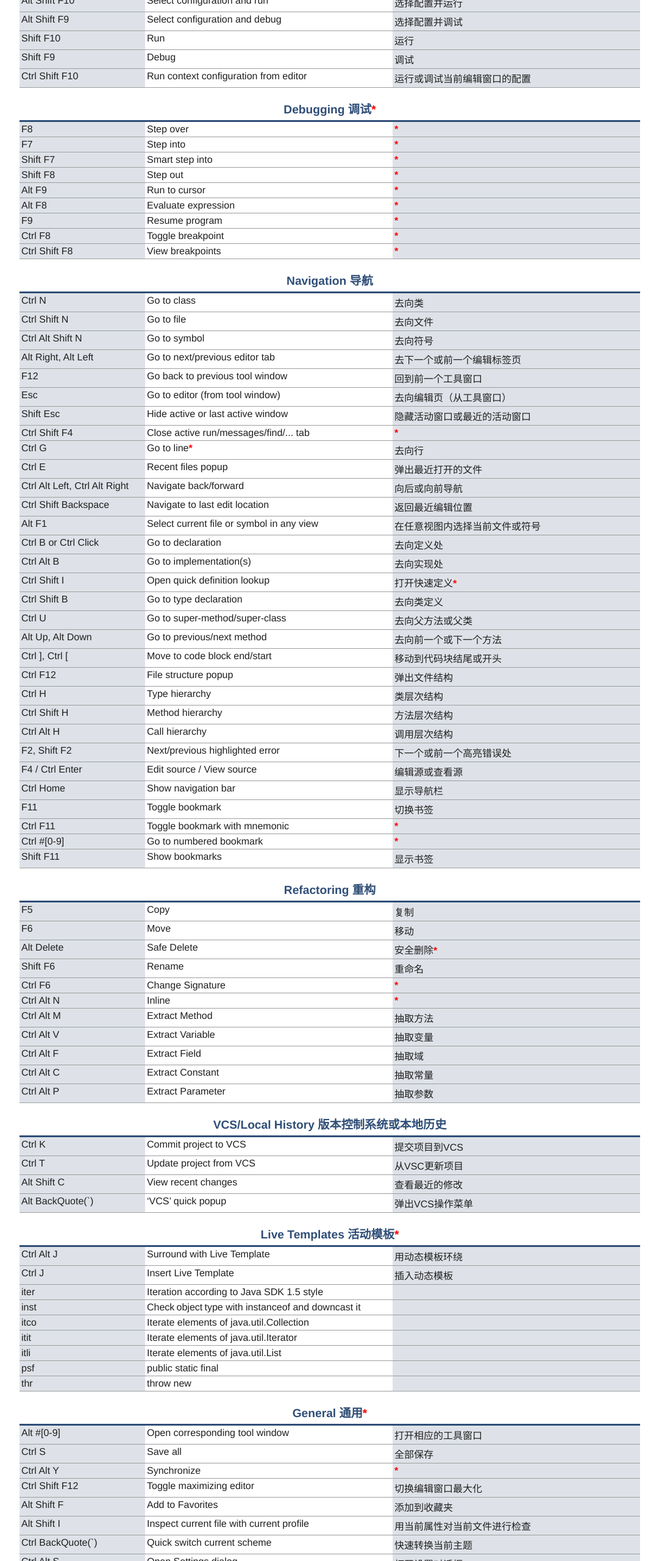
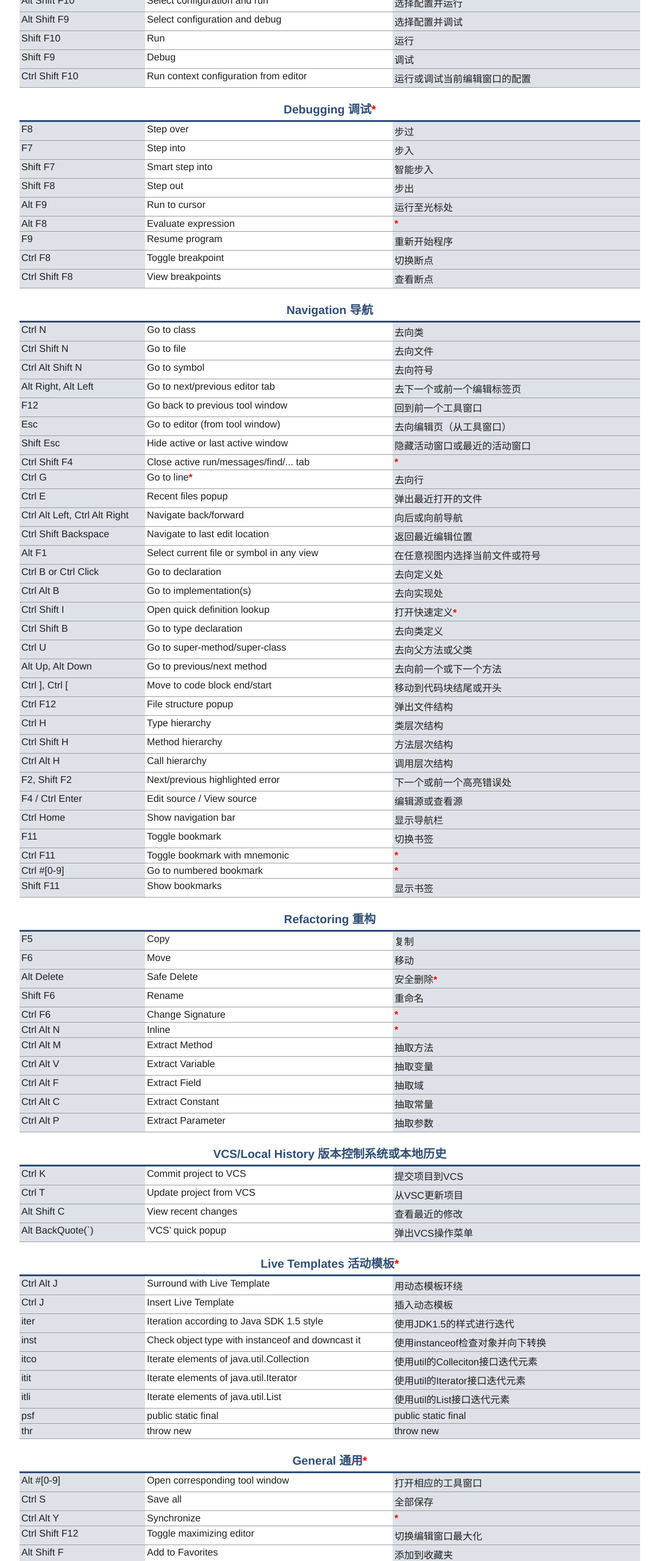
Before and after one commit to linaduohai/IDEA, a plain HTML site: page idea_keymap_windows_linux.html in a window 1280 px wide. Shown: the part 2034-4594 px from the top of the page at 61% size, without its empty margins (99-1180 px from the left). Drawn offline with Linux system fonts and the light colour scheme.

Commit message:
edit mac and win html
edit debug keymap;

```diff
--- a/idea_keymap_windows_linux.html
+++ b/idea_keymap_windows_linux.html
@@ -320,27 +320,27 @@
     <tr>
         <td>F8</td>
         <td>Step over</td>
-        <td><b>*</b></td>
+        <td>步过</td>
     </tr>
     <tr>
         <td>F7</td>
         <td>Step into</td>
-        <td><b>*</b></td>
+        <td>步入</td>
     </tr>
     <tr>
         <td>Shift F7</td>
         <td>Smart step into</td>
-        <td><b>*</b></td>
+        <td>智能步入</td>
     </tr>
     <tr>
         <td>Shift F8</td>
         <td>Step out</td>
-        <td><b>*</b></td>
+        <td>步出</td>
     </tr>
     <tr>
         <td>Alt F9</td>
         <td>Run to cursor</td>
-        <td><b>*</b></td>
+        <td>运行至光标处</td>
     </tr>
     <tr>
         <td>Alt F8</td>
@@ -350,17 +350,17 @@
     <tr>
         <td>F9</td>
         <td>Resume program</td>
-        <td><b>*</b></td>
+        <td>重新开始程序</td>
     </tr>
     <tr>
         <td>Ctrl F8</td>
         <td>Toggle breakpoint</td>
-        <td><b>*</b></td>
+        <td>切换断点</td>
     </tr>
     <tr>
         <td>Ctrl Shift F8</td>
         <td>View breakpoints</td>
-        <td><b>*</b></td>
+        <td>查看断点</td>
     </tr>
     <tr>
         <th colspan="3">Navigation 导航</th>
@@ -617,37 +617,37 @@
     <tr>
         <td>iter</td>
         <td>Iteration according to Java SDK 1.5 style</td>
-        <td></td>
+        <td>使用JDK1.5的样式进行迭代</td>
     </tr>
     <tr>
         <td>inst</td>
         <td>Check object type with instanceof and downcast it</td>
-        <td></td>
+        <td>使用instanceof检查对象并向下转换</td>
     </tr>
     <tr>
         <td>itco</td>
         <td>Iterate elements of java.util.Collection</td>
-        <td></td>
+        <td>使用util的Colleciton接口迭代元素</td>
     </tr>
     <tr>
         <td>itit</td>
         <td>Iterate elements of java.util.Iterator</td>
-        <td></td>
+        <td>使用util的Iterator接口迭代元素</td>
     </tr>
     <tr>
         <td>itli</td>
         <td>Iterate elements of java.util.List</td>
-        <td></td>
+        <td>使用util的List接口迭代元素</td>
     </tr>
     <tr>
         <td>psf</td>
         <td>public static final</td>
-        <td></td>
+        <td>public static final</td>
     </tr>
     <tr>
         <td>thr</td>
         <td>throw new</td>
-        <td></td>
+        <td>throw new</td>
     </tr>
     <tr>
         <th colspan="3">General 通用<b>*</b></th>
```
Also changed, not shown: idea_keymap_mac.html (+8 -8 lines).
